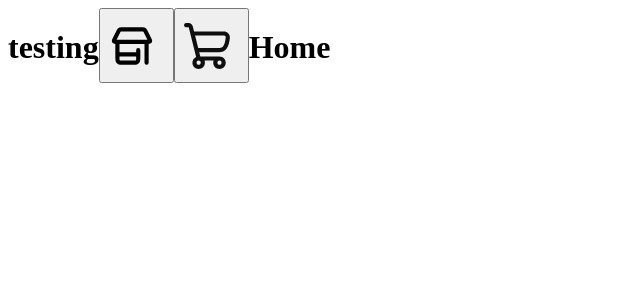
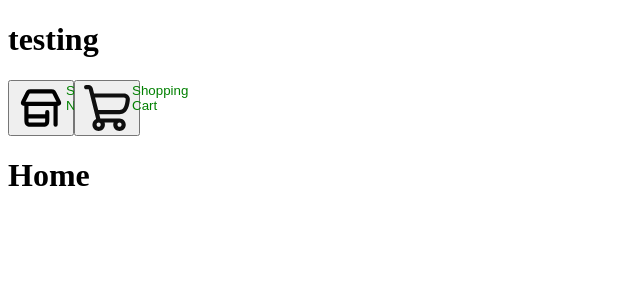
Before and after one commit to biscake/shopping-cart, a React (Vite) app: page / in a window 1280 px wide. Shown: the top 300 px of the page, without its empty margins (0-640 px from the left). Built offline with nearby package versions, Linux system fonts and the light colour scheme.

Commit message:
TODO: add animation for navbar

```diff
--- a/src/components/Navbar/Navbar.jsx
+++ b/src/components/Navbar/Navbar.jsx
@@ -5,7 +5,7 @@ import styles from "./Navbar.module.css";
 
 const Navbar = () => {
   return (
-    <div style={styles}>
+    <div className={styles.wrapper}>
       <Button type="button" src={shopImg} content="Shop Now"/>
       <Button type="button" src={shoppingCartImg} content="Shopping Cart"/>
     </div>
--- a/src/components/Navbar/Navbar.module.css
+++ b/src/components/Navbar/Navbar.module.css
@@ -1,38 +1,27 @@
-div {
+.wrapper {
   display: flex;
-}
 
   button {
-  /* display: flex; */
-  /* grid-template-columns: 1fr max-content; */
-  align-items: center;
-  width: 75px;
-  height: 75px;
-  overflow: hidden;
-  transition: all 0.5s ease-in-out;
+    display: grid;
+    grid-template-columns: 1fr 0;
+    transition: all 0.5s ease-out;
   }
 
   span {
-  display: none;
     color: green;
-  opacity: 0;
-  float: right;
   }
 
   button:hover {
-  span {
-    visibility: visible;
-    opacity: 1;
-    display: block;
-  }
-  /* width: 250px; */
+    grid-template-columns: 1fr 1fr;
   }
 
   img {
-  float: left;
     width: 50px;
     height: 50px;
   }
+}
+
+
 
 @keyframes open {
 
--- a/src/components/Utilities/Button.jsx
+++ b/src/components/Utilities/Button.jsx
@@ -1,11 +1,11 @@
 const Button = ({type = "button", content, src = ""}) => {
   return (
-    <>
+    <div>
       <button type={type}>
         <img src={src} alt=""/>
         <span>{content}</span>
       </button>
-    </>
+    </div>
   )
 }
 
```
Lines whose indentation alone changed are shown as unchanged.
